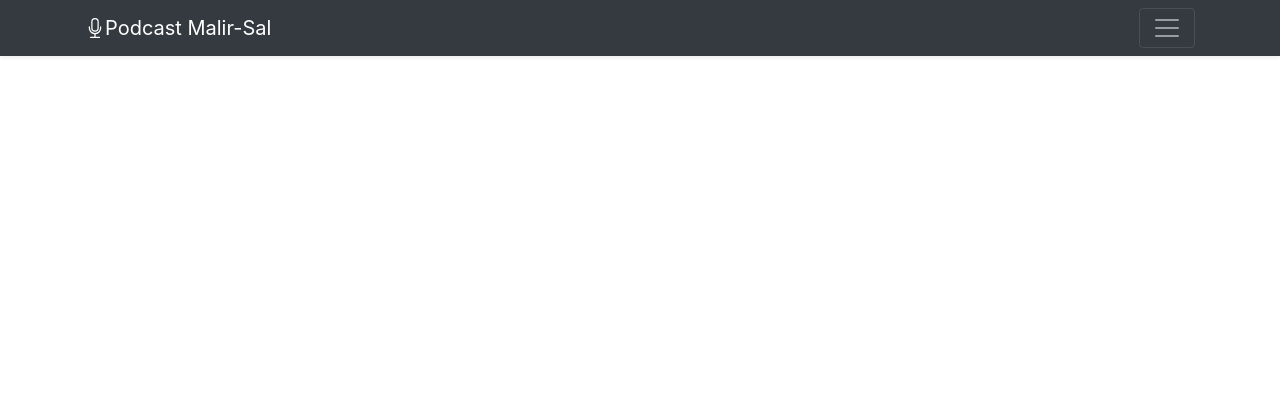
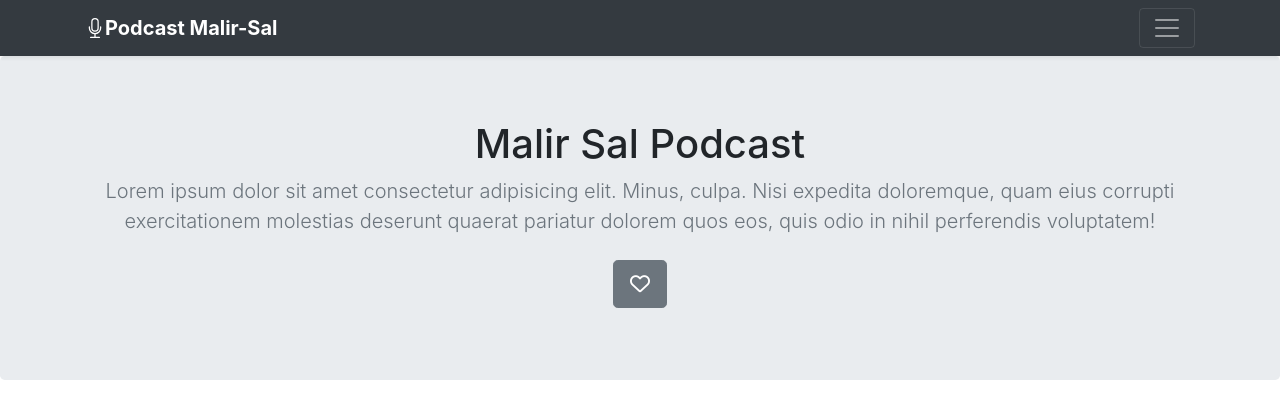
Before and after one commit to dcabulo/PodcastMalirSal, a React (Create React App) app in the folder podcast-app/: page / in a window 1280 px wide. Shown: the top 418 px of the page. Built offline with nearby package versions, Linux system fonts and the light colour scheme; no server answers; the database is empty.

Commit message:
add jumbotron and firebase

```diff
--- a/podcast-app/package.json
+++ b/podcast-app/package.json
@@ -7,6 +7,7 @@
     "@testing-library/react": "^9.5.0",
     "@testing-library/user-event": "^7.2.1",
     "bootstrap": "^4.5.2",
+    "firebase": "^7.18.0",
     "react": "^16.13.1",
     "react-dom": "^16.13.1",
     "react-scripts": "3.4.3"
--- a/podcast-app/public/index.html
+++ b/podcast-app/public/index.html
@@ -4,6 +4,7 @@
     <meta charset="utf-8" />
     <link rel="icon" href="%PUBLIC_URL%/favicon.ico" />
     <link rel="stylesheet" href="https://stackpath.bootstrapcdn.com/bootstrap/4.5.2/css/bootstrap.min.css" integrity="sha384-JcKb8q3iqJ61gNV9KGb8thSsNjpSL0n8PARn9HuZOnIxN0hoP+VmmDGMN5t9UJ0Z" crossorigin="anonymous">
+    <script src="https://kit.fontawesome.com/b5c2e18c71.js" crossorigin="anonymous"></script>
     <meta name="viewport" content="width=device-width, initial-scale=1" />
     <meta name="theme-color" content="#000000" />
     <meta
--- a/podcast-app/src/App.js
+++ b/podcast-app/src/App.js
@@ -1,15 +1,18 @@
 import React, { Component } from "react";
-import NavBar from "./components/Header/navbar"
-import DropDown from "./components/Header/dropdown"
+import NavBar from "./components/Header/navbar";
+import DropDown from "./components/Header/dropdown";
+import Jumbotron from "./components/Main/jumbotron";
 
 class App extends Component {
   render() {
     return (
-        <React.Fragment>
-            <DropDown/>
-            <NavBar/>
-
-        </React.Fragment>
+      <React.Fragment>
+        <DropDown />
+        <NavBar />
+        <main>
+          <Jumbotron/>
+        </main>
+      </React.Fragment>
     );
   }
 }
--- a/podcast-app/src/components/Header/navbar.jsx
+++ b/podcast-app/src/components/Header/navbar.jsx
@@ -22,7 +22,7 @@ const NavBar = () => {
               d="M10 8V3a2 2 0 1 0-4 0v5a2 2 0 1 0 4 0zM8 0a3 3 0 0 0-3 3v5a3 3 0 0 0 6 0V3a3 3 0 0 0-3-3z"
             />
           </svg>
-          Podcast Malir-Sal
+          <strong>Podcast Malir-Sal</strong>
         </a>
         <button
           className="navbar-toggler collapsed"
--- /dev/null
+++ b/podcast-app/src/components/Main/jumbotron.jsx
@@ -0,0 +1,44 @@
+import React, { Component } from "react";
+import * as firebase from "firebase";
+
+class Jumbotron extends Component {
+  constructor() {
+    super();
+    this.state = {
+      counter: 0,
+    };
+  }
+  componentDidMount() {
+    var counterRef = firebase.database().ref("counter");
+    counterRef.on("value", (snap) => {
+      this.setState({
+        counter: snap.val(),
+      });
+    });
+  }
+  render() {
+    return (
+      <section className="jumbotron text-center">
+        <div className="container">
+          <h1>Malir Sal Podcast</h1>
+          <p className="lead text-muted">
+            Lorem ipsum dolor sit amet consectetur adipisicing elit. Minus,
+            culpa. Nisi expedita doloremque, quam eius corrupti exercitationem
+            molestias deserunt quaerat pariatur dolorem quos eos, quis odio in
+            nihil perferendis voluptatem!
+          </p>
+          <div className="container">
+            <button className="btn btn-secondary btn-lg my-2">
+              <i className="far fa-heart"></i>
+              <span className="badge badge-ligth ml-2">
+                {this.state.counter}
+              </span>
+            </button>
+          </div>
+        </div>
+      </section>
+    );
+  }
+}
+
+export default Jumbotron;
--- a/podcast-app/src/index.js
+++ b/podcast-app/src/index.js
@@ -2,5 +2,18 @@ import React from 'react';
 import ReactDom from 'react-dom'
 import App from "./App"
 import "bootstrap/dist/css/bootstrap.css"
+import * as firebase from "firebase";
+
+var firebaseConfig = {
+    apiKey: "AIzaSyCWCox31pH1tWziCfjAq7SPw86vMHDNHss",
+    authDomain: "podcastmalirsal.firebaseapp.com",
+    databaseURL: "https://podcastmalirsal.firebaseio.com",
+    projectId: "podcastmalirsal",
+    storageBucket: "podcastmalirsal.appspot.com",
+    messagingSenderId: "30911837606",
+    appId: "1:30911837606:web:e46d4b0906fb4fdd7f4b67",
+    measurementId: "G-NHZYP392VT"
+  };
+  firebase.initializeApp(firebaseConfig);
 
 ReactDom.render(<App />,document.getElementById("root"))
```
Also changed, not shown: 1 other file (tests, documents, lock files or other folders).
